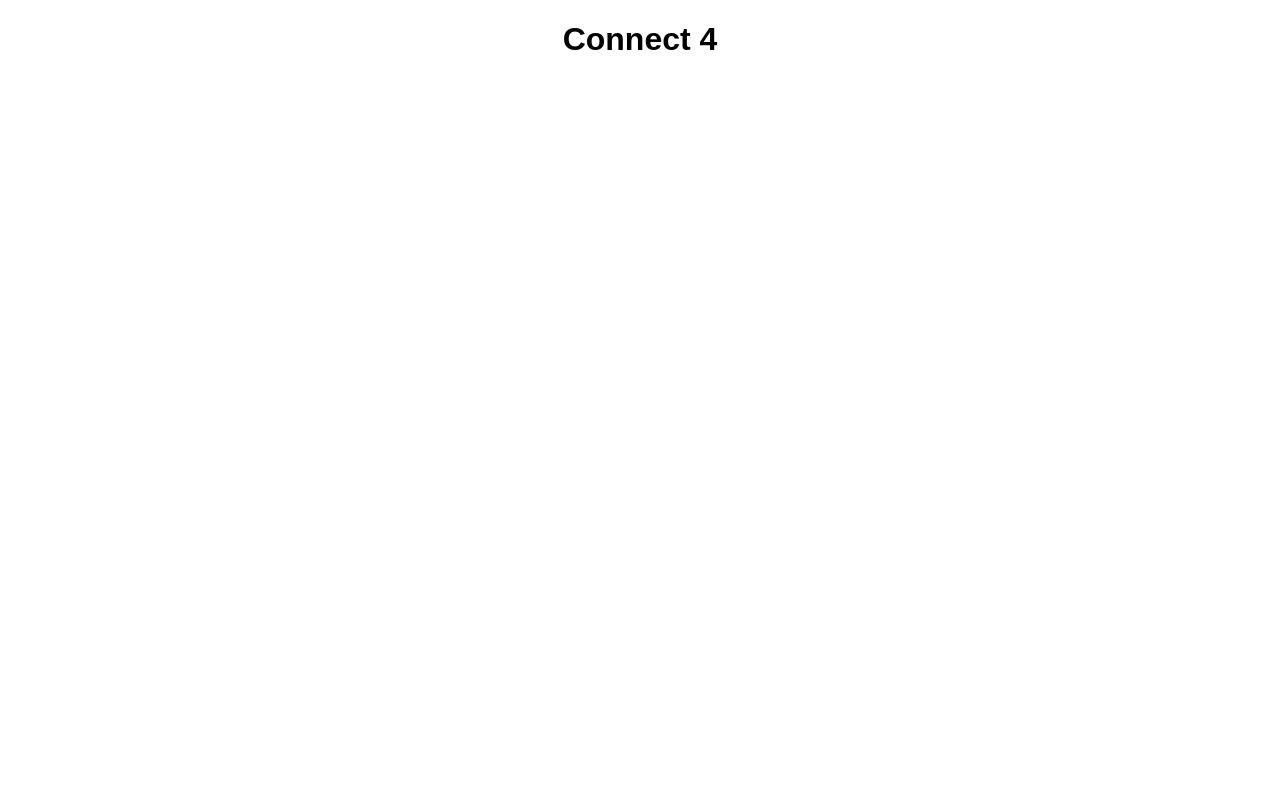
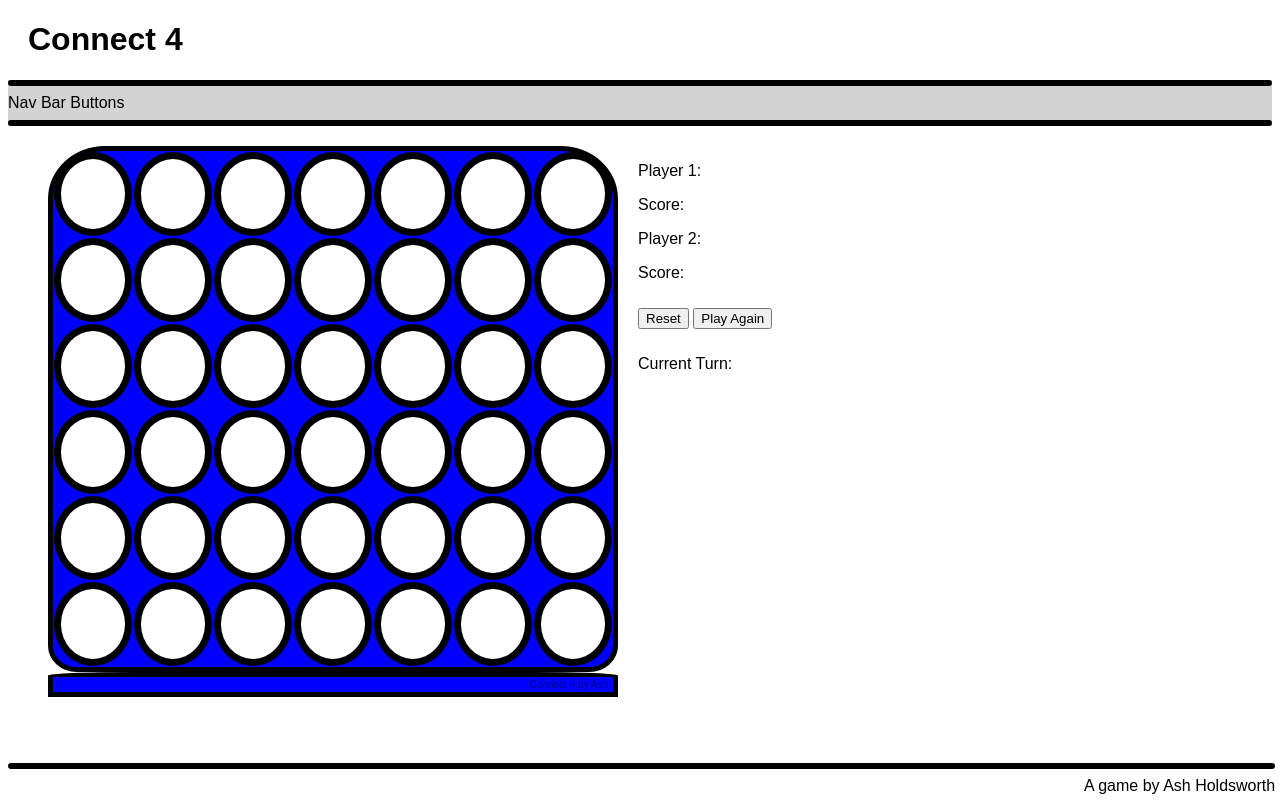
Before and after one commit to Sainsburys-bootcamp-2022/AshConnect4Project, a plain HTML site: page index.html in a window 1280 px wide. Drawn offline with Linux system fonts and the light colour scheme.

Commit message:
Divs for index.html have been added. Game board has been designed.

```diff
--- a/index.html
+++ b/index.html
@@ -1,11 +1,21 @@
 <!DOCTYPE html>
 <html>
     <head>
-        <title>Connect 4</title>
+        <title>Connect 4 | Ash Holdsworth</title>
         <link href="main.css" rel="stylesheet"/>
     </head>
     <body>
+        <div id="header">
             <h1>Connect 4</h1>
+        </div>
+
+        <div id="nav-bar">
+            <hr/>Nav Bar Buttons <hr/>
+        </div>
+
+        <div id="main">
+
+            <div id="game-board">
                 <div id="grid">
                     <div class="row" id="row-0">
                         <div class="column" id="row-0-column-0"></div>
@@ -61,6 +71,48 @@
                         <div class="column" id="row-5-column-5"></div>
                         <div class="column" id="row-5-column-6"></div>
                     </div>
+                </div> <!--End of grid div-->
+
+                <div id="grid-stand">
+                    <p id="grid-text">Connect 4 by Ash</p>
                 </div>
+
+            </div> <!--End of game-board div-->
+
+            <div id="names-and-scores">
+
+                <div id="submit-names" style="display:none">
+                    <p id="submit-names-header">Please enter your names:</p>
+                    <p>Player 1: <input id="player-1-input"></p>
+                    <p>Player 2: <input id="player-2-input"></p>
+                    <div id="submit-names-buttons">
+                        <button id="submit-button">Submit Names</button>
+                        <button id="clear-button">Clear</button>
+                    </div>
+                </div>
+
+                <div id="display-names-and-scores" style="display:block">
+                    <p id="display-player-1-name">Player 1: </p>
+                    <p id="player-1-score">Score: </p>
+                    <p id="display-player-2-name">Player 2: </p>
+                    <p id="player-2-score">Score: </p>
+                    <div id="display-names-and-scores-buttons">
+                        <button id="reset-game-button">Reset</button>
+                        <button id="play-again-button">Play Again</button>
+                    </div>
+
+                    <div id="display-turn">
+                        <p>Current Turn: </p>
+                    </div>
+
+                </div> <!--End of display-names-and-scores div-->
+            </div> <!--End of names-and-scores div-->
+        </div> <!--End of main-display div-->
+
+        <div id="footer">
+            <hr/>
+            A game by Ash Holdsworth
+        </div> <!--End of footer div-->
+
     </body>
 </html>
--- a/main.css
+++ b/main.css
@@ -1,12 +1,102 @@
-.column {
+body {
+    font-family: Arial, Helvetica, sans-serif;
+    height: 100%;
+}
+
+hr {
+    border: 3px solid;
+    border-radius: 5px;
+}
+
+#header {
+    font-weight: bold;
+    margin-left: 20px;
+}
+
+#nav-bar {
+    background-color: lightgrey;
+}
+
+#main {
+    display: flex;
+    flex-wrap: wrap;
+    margin: 20px;
+    height: 100%;
+}
+
+#grid {
+    margin: 0px 0px 0px 20px;
+    border: 5px solid;
+    border-radius: 10% 10% 5% 5%;
+    background-color: blue;
 
 }
 
-.row {
-
+.column {
+    display: flex;
+    justify-content: center;
+    align-items: center;
+    width: 80px;
+    height: 70px;
+    border: 7px solid;
+    border-radius: 100%;
+    border-color: black;
+    background-color: white;
+    margin: 1px;
 }
 
-body {
-    text-align: center;
-    font-family: Arial, Helvetica, sans-serif;
+.row {
+    display: flex;
+    justify-content: center;
+    width: 560px;
 }
+
+#grid-stand {
+    border: 5px solid;
+    margin-left: 20px;
+    border-color: black;
+    background-color: blue;
+    height: 15px;
+    border-radius: 15% 15% 0% 0%;
+    display: flex;
+    justify-content: flex-end;
+    align-items: center;
+    padding-right: 5px;
+}
+
+#grid-text {
+    display: flex;
+    font-size: x-small;
+    color: darkblue;
+}
+
+#names-and-scores {
+    display: flex;
+    margin-left: 20px;
+    height: fit-content;
+}
+
+
+#submit-names {
+    display: flex;
+    flex-direction: column;
+    align-items: flex-start;
+}
+
+button {
+    margin: 10px 0px 10px 0px;
+}
+
+#display-names-and-scores {
+    display:flex;
+    flex-direction: column;
+    align-items: flex-start;
+}
+
+#footer {
+    width: 99%;
+    text-align: right;
+    position: fixed;
+    bottom: 0;
+    padding: 0px 0px 5px 0px;
+}
```
Lines whose indentation alone changed are shown as unchanged.
